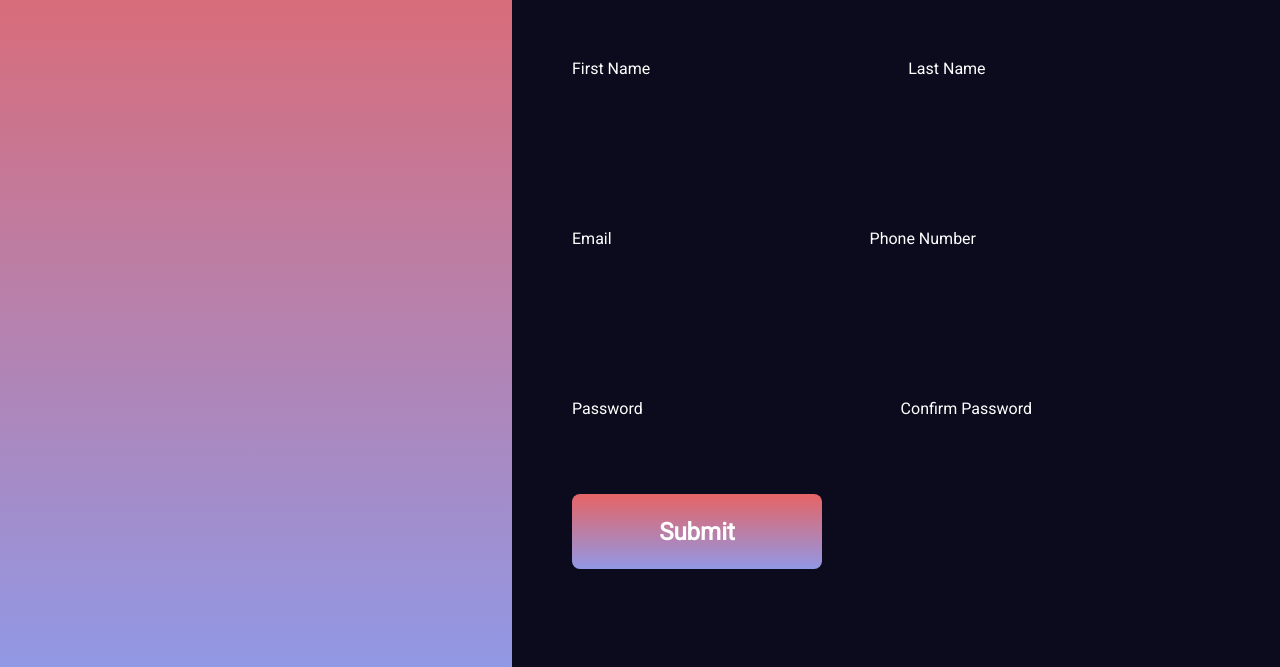
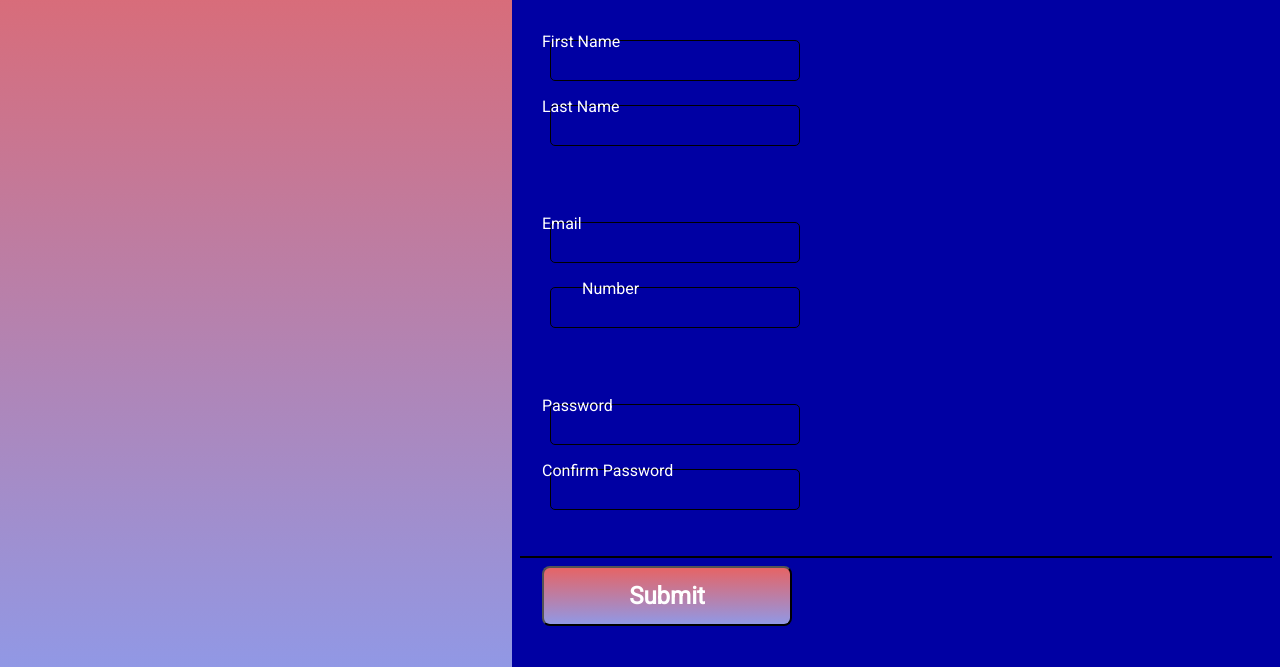
Before and after one commit to HamzaHersi01/sign-up-form, a plain HTML site: page index.html in a window 1280 px wide. Shown: the part 133-800 px from the top of the page. Drawn offline with Linux system fonts and the light colour scheme.

Commit message:
Styled the input fields and positioned them

```diff
--- a/index.html
+++ b/index.html
@@ -10,26 +10,28 @@
         <div class="form-section">
             <div class="text">
                 <p>Get Started!</p>
+                <hr></hr>
             </div>
                 <form>
                     <fieldset class="personal-info">
-                        <label for="fname">First Name</label>
-                        <input type="text" id="fname" name="fname">
-                        <label for="lname">Last Name</label>
-                        <input type="text" id="lanme" name="lname">
+                        <input type="text" id="fname" name="fname" required="required">
+                        <span>First Name</span>
+                        <input type="text" id="lanme" name="lname" required="required">
+                        <span class="last">Last Name</span>
                     </fieldset>
                     <fieldset class="contact-info">
-                        <label for="email">Email</label>
-                        <input type="email" id="email" name="email">
-                        <label for="phone">Phone Number</label>
-                        <input type="number" id="phone" name="phone">
+                        <input type="email" id="email" name="email" required="required">
+                        <span>Email</span>
+                        <input type="tel" id="phone" name="phone" required="required">
+                        <span class="number">Number</span>
                     </fieldset>
                     <fieldset class="password-section">
-                        <label for="password">Password</label>
-                        <input type="password" id="password" name="password">
-                        <label for="confirm">Confirm Password</label>
-                        <input type="confirm" id="confirm" name="confirm">
+                        <input type="password" id="password" name="password" required="required">
+                        <span>Password</span>
+                        <input type="password" id="confirm" name="confirm" required="required">
+                        <span class="confirm">Confirm Password</span>
                     </fieldset>
+                    <hr></hr>
                     <input class="button" type="submit" value="Submit">
                 </form>
             </div>
--- a/style.css
+++ b/style.css
@@ -1,85 +1,122 @@
 @import url('https://fonts.googleapis.com/css2?family=Roboto&display=swap');
 :root {
     --background: linear-gradient(#e66465, #9198e5);
-    --form-background:  rgb(11, 11, 29);
-    --text-color: white    ;
+    --form-background:  rgb(0, 0, 163);
+    --text-color: white;
 }
 
-*{
+* {
     padding: 0;
     margin: 0;
     box-sizing: border-box;
     font-family: 'Roboto', sans-serif;
+}
 
-}
-html{
+html {
     overflow: hidden;
 }
 
-body{
+body {
     overflow: hidden;
 }
 
-.container{
+.container {
     display: flex;
     width: 100%;
     height: 100vh;
 }
 
-.image-container{
+.image-container {
     width: 40%;
     height: 100%;
     background: var(--background);
-
 }
 
-.form-section{
+.form-section {
     width: 60%;
     height: 100%;
     background: var(--form-background);
     color: var(--text-color);
 }
-p{
+
+p {
     font-size: 48px;
     font-weight: 900;
-    margin-left: 60px;
+    margin-left: 30px;
     margin-top: 60px;
 }
 
-input{
-    background: transparent;
-    border: none;
-    border-radius: 10px;
-    height: 50px;
-    width: 250px;
-}
 
-
-.button{
+.button {
     color: white;
     width: 250px;
-    height: 75px;
+    height: 60px;
     border-radius: 8px;
     font-size: 24px;
     font-weight: 900;
-    margin-left: 60px;
-    background:var(--background);
+    margin-left: 30px;
+    background: var(--background);
 }
 
-fieldset{
+fieldset {
+    display: flex;
+    flex-direction: column;
+    gap: 8px;
     border: none;
-    margin: 60px;
     width: 100%;
+    margin: 30px;
+    position: relative;
+    width: 250px;
+    flex: 0 0 0;
 }
-fieldset label{
+
+fieldset input{
+    background: transparent;
+    width: 100%;
+    padding: 10px;
+    border: 1px solid black;
+    border-radius: 5px;
+    outline: none;
+    color: white;
+    font-size: 1em;
+    margin: 8px;
 
 }
 
+fieldset span{
+    position: absolute;
+    left: 0;
 
-form{
+}
+
+fieldset .last,.number,.confirm{
+    position: absolute;
+    top: 65px;
+}
+
+fieldset .number{
+overflow: hidden;
+}
+
+form {
     width: 100%;
     display: flex;
     flex-direction: column;
     justify-content: center;
+}
 
+label {
+    margin-left: 8px;
+    margin-right: 8px;
 }
+
+.number {
+    margin-left: 40px;
+}
+
+hr {
+    margin: 8px;
+    background-color: black;
+    border: none;
+    height: 2px;
+}
```
